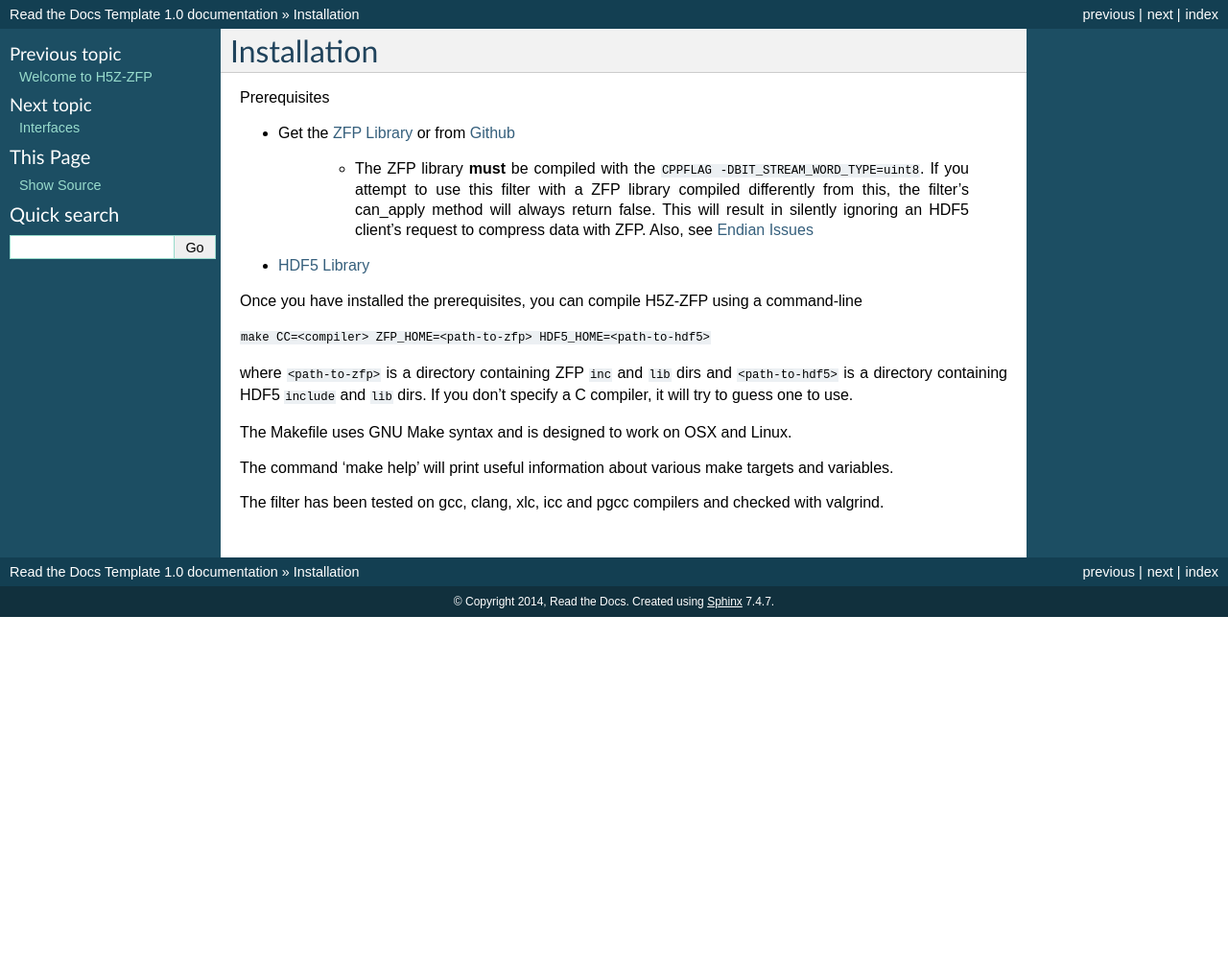
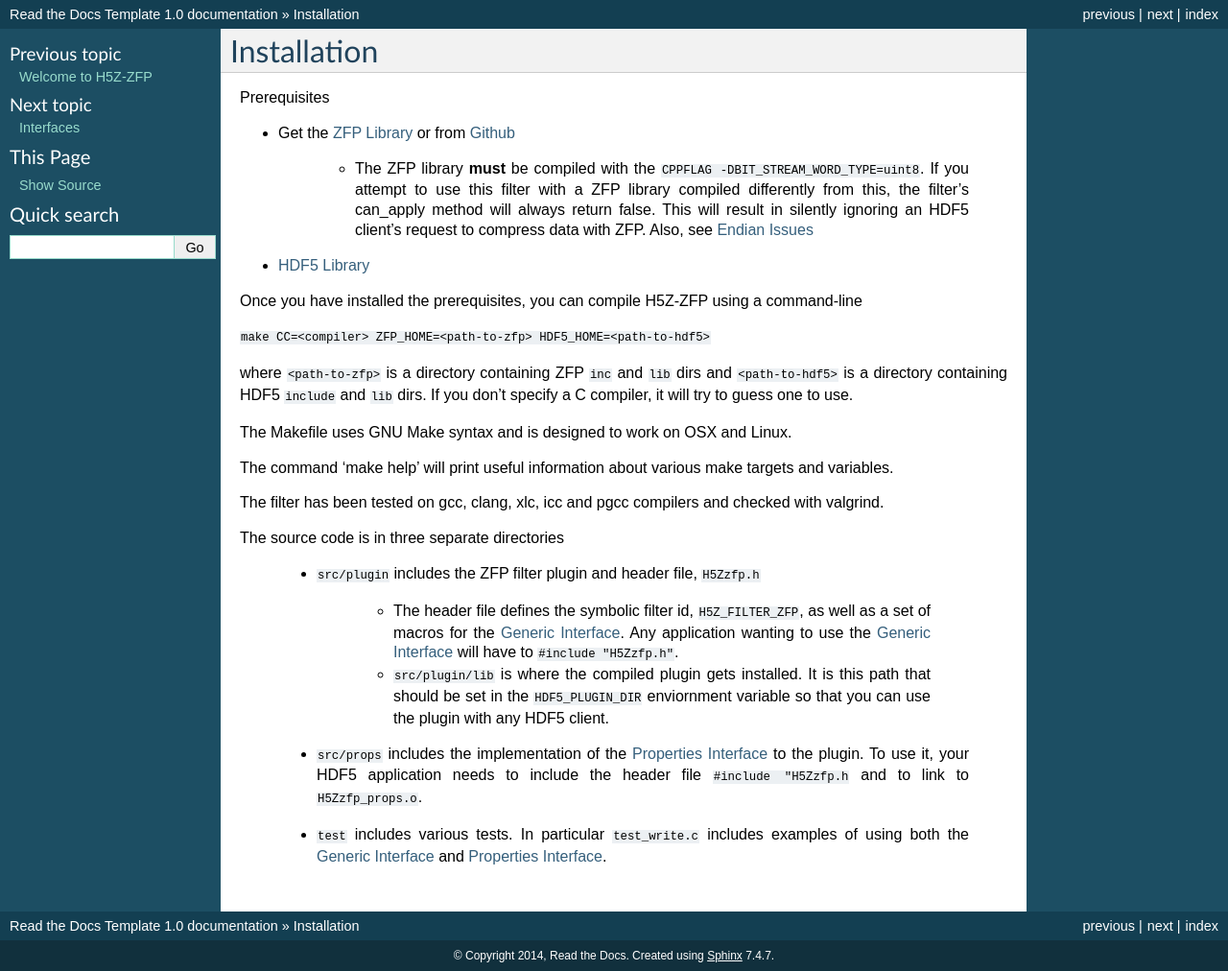
Before and after one commit to LLNL/H5Z-ZFP, a Sphinx documentation site: the page built from docs/installation.rst, in a window 1280 px wide. Shown: the whole page at 96% size. Built offline with Sphinx 7.4.7, drawn with Linux system fonts in a browser that asks for light colours; before the commit the page ends 900 px from its top, so only the background shows below that.

Commit message:
adding more documentation

```diff
--- a/docs/installation.rst
+++ b/docs/installation.rst
@@ -30,3 +30,21 @@ about various make targets and variables.
 
 The filter has been tested on gcc, clang, xlc, icc and pgcc  compilers
 and checked with valgrind.
+
+The source code is in three separate directories
+
+    * ``src/plugin`` includes the ZFP filter plugin and header file, ``H5Zzfp.h``
+
+        * The header file defines the symbolic filter id, ``H5Z_FILTER_ZFP``,
+          as well as a set of macros for the :ref:`generic-interface`. Any
+          application wanting to use the :ref:`generic-interface` will have to
+          ``#include "H5Zzfp.h"``.
+        * ``src/plugin/lib`` is where the compiled plugin gets installed. It is
+          this path that should be set in the ``HDF5_PLUGIN_DIR`` enviornment
+          variable so that you can use the plugin with any HDF5 client.
+
+    * ``src/props`` includes the implementation of the :ref:`properties-interface` to the plugin.
+      To use it, your HDF5 application needs to include the header file ``#include "H5Zzfp.h``
+      and to link to ``H5Zzfp_props.o``.
+    * ``test`` includes various tests. In particular ``test_write.c`` includes examples
+      of using both the :ref:`generic-interface` and :ref:`properties-interface`.
```
Also changed, not shown: docs/interfaces.rst (+48 -27 lines).
